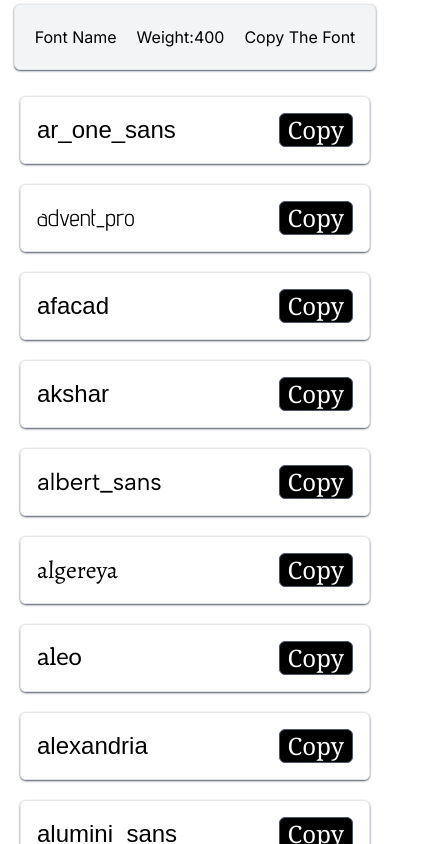
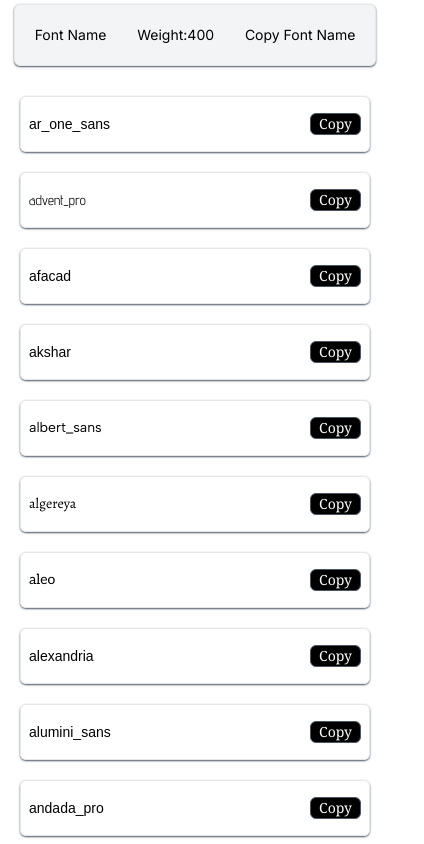
Before and after one commit to faizan619/next-google-font-design, a Next.js app: page /fontstyle in a window 390 px wide. Shown: the top 844 px of the page, 424 px wide, since content can reach past the window. Built offline with nearby package versions, Linux system fonts and the light colour scheme; a web font is replaced by a local one.

Commit message:
responsive design complete

```diff
--- a/src/app/fontstyle/Home.jsx
+++ b/src/app/fontstyle/Home.jsx
@@ -27,19 +27,19 @@ export default function Home() {
   return (
     <>
       <div className="min-h-screen flex justify-center items-center flex-col gap-5 p-5 pt-24">
-        <div className="border w-[93%] md:w-[78%] bg-gray-100 p-5 rounded-md shadow-sm shadow-gray-600 fixed top-1 z-50 flex justify-between">
-          <p>Font Name</p>
-          <p>Weight:400</p>
-          <p>Copy The Font</p>
+        <div className="border w-[93%] md:w-[80%] bg-gray-100 p-5 rounded-md shadow-sm shadow-gray-600 fixed top-1 z-50 flex justify-between">
+          <p className={`text-sm sm:text-xl md:underline text-left`}>Font Name</p>
+          <p className={`text-sm sm:text-xl text-center`}>Weight:400</p>
+          <p className={`text-sm sm:text-xl text-right`}>Copy Font Name</p>
         </div>
         <div className={`w-full flex justify-center gap-5 transition-all items-center flex-col`}>
           {Object.keys(fontName).map((key, index) => (
             <div
               key={key}
-              className={`${fontName[key].className}  cursor-pointer  text-2xl border p-4 rounded-md shadow-sm shadow-gray-600 md:hover:scale-105 transition-all flex justify-between items-center md:w-[70%] w-[100%]`}
+              className={`${fontName[key].className}  cursor-pointer  text-2xl border py-4 px-2 sm:p-4 rounded-md shadow-sm shadow-gray-600 md:hover:scale-105 transition-all flex justify-between items-center md:w-[80%] w-[100%]`}
             >
               <div
-                className="flex gap-2 hover:underline"
+                className="flex gap-2 text-sm sm:text-3xl hover:underline"
                 onClick={() => {
                   handleView(`${key}`);
                 }}
@@ -48,7 +48,7 @@ export default function Home() {
               </div>
               <button
                 onClick={() => handleCopy(key)}
-                className={`border border-gray-600 px-2 rounded-md bg-black text-white  text-center font-serif hover:scale-105`}
+                className={`border text-sm sm:text-lg md:text-xl border-gray-600 px-2 rounded-md bg-black text-white  text-center font-serif hover:scale-105`}
               >
                 Copy
               </button>
--- a/src/app/fontstyle/demo/Demo.js
+++ b/src/app/fontstyle/demo/Demo.js
@@ -1,23 +1,40 @@
 "use client";
 // Demo.js
-import { useEffect, useState } from 'react';
+import { useEffect, useState } from "react";
 import { useSearchParams } from "next/navigation";
+import { fontName } from "@/app/style/font_variable";
 
 export default function Page() {
+  const searchParams = useSearchParams();
+  const [font, setFont] = useState(null);
+  const [fontDetails, setFontDetails] = useState(null);
 
-    const [searchParams, setSearchParams] = useSearchParams();
-    const [font, setFont] = useState(null);
-    const [fontDetails, setFontDetails] = useState(null);
+  useEffect(()=>{
+    const fontParam = searchParams.get('font');
+    if(fontParam){
+        setFont(fontParam);
+        const fontDetails = fontName[fontParam];
+        setFontDetails(fontDetails)
+    }
+  },[searchParams])
 
-useEffect(() => {
-    const fontParam = searchParams.get('font');
-    if (fontParam) {
-      setFont(fontParam);
-      const fontDetails = font_variable[fontParam];
-      setFontDetails(fontDetails);
-    }
-  }, [searchParams]);
-
+//   useEffect(() => {
+//     // const fontParam = searchParams.get("font");
+//     // if (fontParam) {
+//     //   setFont(fontParam);
+//     //   const fontDetails = fontName[fontParam];
+//     //   setFontDetails(fontDetails);
+//     // }
+//     // const searchParams = useSearchParams();
+//     const font = searchParams.get('font');
+//     const fontDetails = fontName[font];
+//     if(fontDetails){
+//         setFontDetails(fontDetails);
+//     }
+//     else{
+//         alert("Failed to find Font")
+//     }
+//   }, [searchParams]);
 
   const alphabet = [
     "a",
@@ -56,28 +73,36 @@ useEffect(() => {
   ];
 
   return (
-    <div className={`${fontDetails.className} py-5 flex flex-col gap-5`}>
+    <div className={`${fontDetails?.className} py-5 flex px-3 flex-col gap-5 overflow-hidden`}>
+      <div className="flex justify-center items-center text-sm sm:text-2xl md:text-3xl underline flex-col gap-3">
+        This is a Example of the given font Style..
+      </div>
+      <hr/>
       <div className="flex justify-center items-center flex-col gap-3">
         <h1 className="font-serif text-2xl uppercase">UpperCase Alphabet</h1>
-        <div className="py-3 px-5 flex flex-wrap gap-5 text-4xl w-screen">
+        <div className="py-3 px-5 flex flex-wrap gap-5 text-sm sm:text-2xl md:text-4xl w-screen">
           {alphabet.map((i) => (
-            <span key={i} className="uppercase">{i}</span>
+            <span key={i} className="uppercase">
+              {i}
+            </span>
           ))}
         </div>
       </div>
       <hr />
       <div className="flex justify-center items-center flex-col gap-3">
         <h1 className="font-serif text-2xl lowercase">LowerCase Alphabet</h1>
-        <div className="py-3 px-5 flex flex-wrap gap-5 text-4xl w-screen">
+        <div className="py-3 px-5 flex flex-wrap gap-5 text-sm sm:text-2xl md:text-4xl w-screen">
           {alphabet.map((i) => (
-            <span key={i} className="lowercase">{i}</span>
+            <span key={i} className="lowercase">
+              {i}
+            </span>
           ))}
         </div>
       </div>
       <hr />
       <div className="flex justify-center items-center flex-col gap-3">
         <h1 className="font-serif text-2xl ">Numbers</h1>
-        <div className="py-3 px-5 flex flex-wrap gap-5 text-4xl w-screen">
+        <div className="py-3 px-5 flex flex-wrap gap-5 text-sm sm:text-2xl md:text-4xl w-screen">
           {Array.from({ length: 100 }, (_, i) => i + 1).map((number) => (
             <div key={number}>{number}</div>
           ))}
@@ -86,7 +111,7 @@ useEffect(() => {
       <hr />
       <div className="flex justify-center items-center flex-col gap-3">
         <h1 className="font-serif text-2xl">Examples</h1>
-        <div className="py-3 px-5 flex flex-wrap gap-5 text-4xl w-screen">
+        <div className="py-3 px-5 flex flex-wrap gap-5 text-sm sm:text-2xl md:text-4xl w-screen">
           {sentences.map((sentence, index) => (
             <li key={index}>{sentence}</li>
           ))}
```
